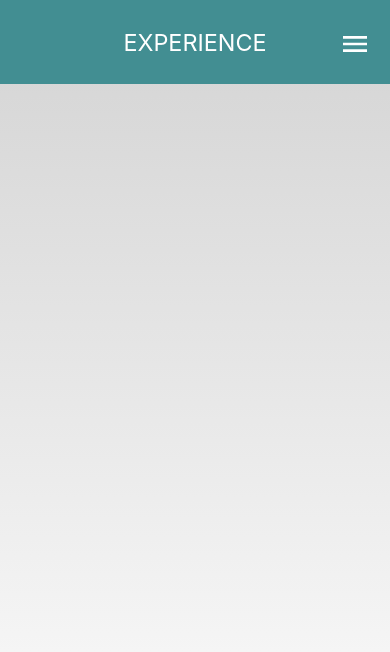
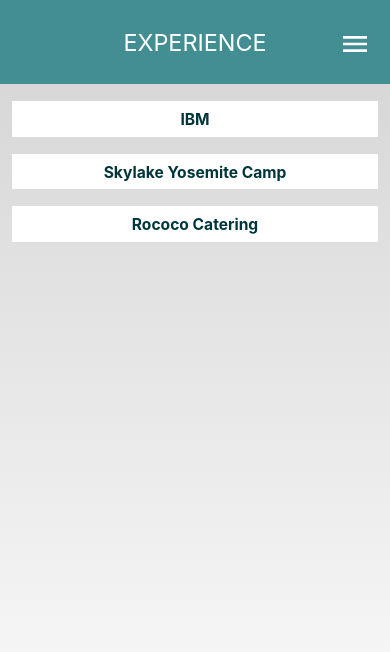
Before and after one commit to SpencerNicholas/me, a React (Create React App) app in the folder me/: page / in a window 390 px wide. Shown: the top 652 px of the page. Built offline with nearby package versions, Linux system fonts and the light colour scheme.

Commit message:
Mobile experience added
Added simple mobile experience page

```diff
--- a/me/src/App.js
+++ b/me/src/App.js
@@ -16,7 +16,7 @@
 
 import { useSelector, useDispatch } from 'react-redux';
 import { selectPage } from './components/navigation/navigation'
-import { selectWidth, selectHeight, setWidth, setHeight } from './components/responsive/responsiveSlice'
+import { selectWidth, selectHeight, setWidth, setHeight } from './components/redux/responsiveSlice'
 import './App.css';
 import Topbar from './components/navigation/Topbar';
 
--- a/me/src/app/store.js
+++ b/me/src/app/store.js
@@ -1,10 +1,12 @@
 import { configureStore } from '@reduxjs/toolkit';
 import navigationReducer from '../components/navigation/navigation';
-import responsiveReducer from '../components/responsive/responsiveSlice';
+import responsiveReducer from '../components/redux/responsiveSlice';
+import experienceReducer from '../components/redux/experienceSlice';
 
 export default configureStore({
   reducer: {
     navigation: navigationReducer,
     responsive: responsiveReducer,
+    experience: experienceReducer,
   },
 });
--- a/me/src/components/content/mobile/AboutMobile.js
+++ b/me/src/components/content/mobile/AboutMobile.js
@@ -5,7 +5,7 @@
 import Web from '@material-ui/icons/Web';
 import Mobile from '@material-ui/icons/PhoneAndroid';
 import Uni from '@material-ui/icons/School';
-import Travel from '@material-ui/icons/Flight';
+
 
 
 
--- a/me/src/components/content/mobile/ExperienceMobile.js
+++ b/me/src/components/content/mobile/ExperienceMobile.js
@@ -1,17 +1,47 @@
 import React from "react";
 
+import Back from '@material-ui/icons/ArrowBack';
+
+import { useDispatch, useSelector } from 'react-redux';
+import { setExperience, selectExperience } from '../../redux/experienceSlice'
+
+
 const ExperienceMobile = ({ styles }) => {
+  const dispatch = useDispatch();
+  const experience = useSelector(selectExperience);
+
   const contentStyle = {
-    paddingTop: '5vh',
-    paddingBottom: '5vh',
-    paddingLeft: '15%',
-    flex: '1',
+    background: 'linear-gradient(to bottom, lightgray, white)',
+    color: '#00363a',
+    paddingTop: '12vh',
+    height: '88vh',
+  };
+
+  const mobColumnStyle = {
     display: 'flex',
-    flexDirection: 'row',
-    background: 'linear-gradient(to bottom, lightgray, white)',
-    height: '90vh',
-    color: '#00363a',
+    flexDirection: 'column',
+    width: '100%',
+    height: '100%',
+    textAlign: 'center',
   };
+
+  const experienceItem = {
+    background: 'white',
+    width: '90%',
+    alignSelf: 'center',
+    padding: '2%',
+    textAlign: 'center',
+    marginBottom: '2vh',
+  }
+
+  const experienceDetails = {
+    background: 'white',
+    width: '90%',
+    alignSelf: 'center',
+    padding: '2%',
+    textAlign: 'left',
+    marginBottom: '2vh',
+  }
 
 
 
@@ -21,6 +51,50 @@
 
   return (
     <div style={contentStyle}>
+      {(experience == 'ibm') ? (
+        <div style={mobColumnStyle}>
+          <div style={experienceDetails} >
+            <text style={{ fontSize: '4vw', fontWeight: 'bold' }}> Rapid Prototype Developer / European Technical Sales Leadership Support</text><br></br>
+            <text style={{ fontSize: '4vw', fontStyle: 'italics' }}> IBM (June 2018 – August 2019)</text><br></br><br></br>
+            <text style={{ fontSize: '4vw' }}> During my third academic year at University I decided to complete a placement year at IBM. In my role as European Technical Sales Leadership Support I provided support the European Team on monthly calls as well as any Ad-hoc tasks they may have. I also helped organise Interconnect Events such as Women in Technology networking opportunities. Alongside this I worked as a Rapid Prototype developer, creating web applications using Vue.js for both internal and external clients. These projects were run in small teams of 1-4 with a very fast turnaround following agile methodologies</text>
+          </div>
+          <Back style={{ fontSize: '10vw', color: 'black', position: 'absolute', bottom: '2%', paddingLeft: '5%' }} onClick={() => { dispatch(setExperience('none')) }}></Back>
+        </div>
+      ) : (experience == 'skylake') ? (
+        <div style={mobColumnStyle}>
+          <div style={experienceDetails} >
+            <text style={{ fontSize: '4vw', fontWeight: 'bold', }}> Camp Counsellor  </text><br></br>
+            <text style={{ fontSize: '4vw' }}> Skylake Yosemite Camp (June 2017 - August 2017</text><br></br><br></br>
+            <text style={{ fontSize: '4vw' }}>During the summer of 2017 I worked at a kid’s camp in America through Camp America. At camp I was responsible for my cabin as well as the tennis instructor. This role involved working in a large team with all the other counsellors to make sure all the kids were looked after and enjoying themselves. I loved working at a Summer Camp as there was a great team spirit across camp</text>
+          </div>
+          <Back style={{ fontSize: '10vw', color: 'black', position: 'absolute', bottom: '2%', paddingLeft: '5%' }} onClick={() => { dispatch(setExperience('none')) }}></Back>
+        </div>
+      ) : (experience == 'rococo') ? (
+        <div style={mobColumnStyle}>
+          <div style={experienceDetails} >
+            <text style={{ fontSize: '4vw', fontWeight: 'bold', }}> Senior Waiter </text><br></br>
+            <text style={{ fontSize: '4vw' }}> Rococo Catering (April 2015 - September 2018)</text><br></br><br></br>
+            <text style={{ fontSize: '4vw' }}>Part time Senior Waiter for a highly respected catering company. As part of this role I had to serve guests both food and drink alongside helping new members of the catering team with any issues they are having during a shift. I really enjoyed this job as there is a great team atmosphere and a feeling of joy after finishing a long shift at a wedding </text>
+          </div>
+          <Back style={{ fontSize: '10vw', color: 'black', position: 'absolute', bottom: '2%', paddingLeft: '5%' }} onClick={() => { dispatch(setExperience('none')) }}></Back>
+        </div>
+      ) : (
+              <div style={mobColumnStyle}>
+                <div style={experienceItem} onClick={() => { dispatch(setExperience('ibm')) }} >
+                  <text style={{ fontSize: '4vw', fontWeight: 'bold' }}> IBM</text>
+                </div>
+
+                <div style={experienceItem} onClick={() => { dispatch(setExperience('skylake')) }}>
+                  <text style={{ fontSize: '4vw', fontWeight: 'bold' }}> Skylake Yosemite Camp</text>
+                </div>
+
+                <div style={experienceItem} onClick={() => { dispatch(setExperience('rococo')) }}>
+                  <text style={{ fontSize: '4vw', fontWeight: 'bold' }}> Rococo Catering</text>
+                </div>
+
+              </div>
+            )}
+
     </div>
   );
 };
--- a/me/src/components/navigation/Topbar.js
+++ b/me/src/components/navigation/Topbar.js
@@ -23,7 +23,7 @@
     flex: '1',
     display: 'flex',
     flexDirection: 'row',
-    paddingLeft: '15%',
+    paddingLeft: '12%',
     alignItems: 'center',
     zIndex: '10',
     userSelect: 'none',
@@ -33,7 +33,7 @@
     display: "flex",
     justifyContent: "left",
     alignItems: "left",
-    paddingLeft: `3%`,
+    paddingRight: `3%`,
     color: 'white',
     fontSize: '18px',
   };
--- /dev/null
+++ b/me/src/components/redux/experienceSlice.js
@@ -0,0 +1,19 @@
+import { createSlice } from '@reduxjs/toolkit';
+
+export const experienceSlice = createSlice({
+    name: 'experience',
+    initialState: {
+        experience : 'none'
+    },
+    reducers: {
+        setExperience(state, action){
+            state.experience = action.payload;
+        },
+    },
+});
+
+export const { setExperience} = experienceSlice.actions;
+
+export const selectExperience = state => state.experience.experience;
+
+export default experienceSlice.reducer;
```
Also changed, not shown: me/src/components/redux/responsiveSlice.js (renamed from me/src/components/responsive/responsiveSlice.js).
